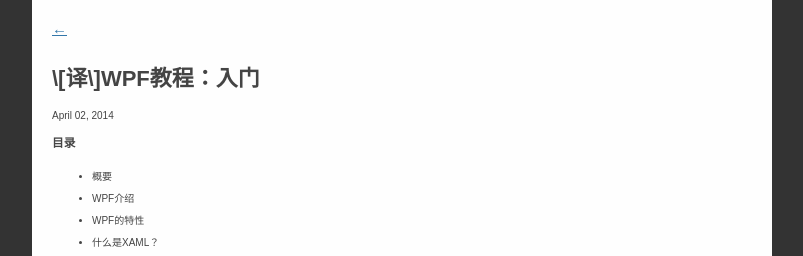
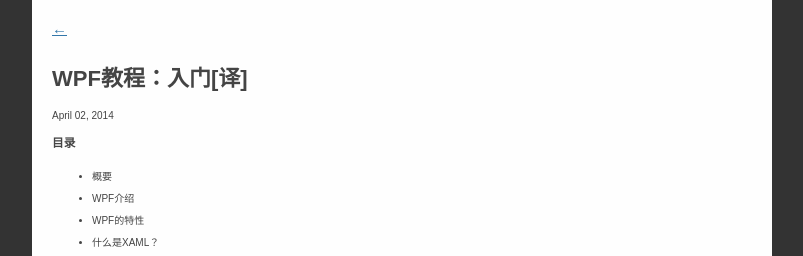
Before and after one commit to osrpt/osrpt.github.com, a Jekyll site: the page built from _posts/2014-04-02-WPF-Tutorial-Beginning.md, in a window 1280 px wide. Shown: the top 256 px of the page, without its empty margins (238-1041 px from the left). Built offline with Jekyll 4.4.1, drawn with Linux system fonts in a browser that asks for light colours; Markdown is read by kramdown in place of the engine named in the settings.

Commit message:
测试方括号

```diff
--- a/_posts/2014-04-02-WPF-Tutorial-Beginning.md
+++ b/_posts/2014-04-02-WPF-Tutorial-Beginning.md
@@ -1,6 +1,6 @@
 ---
 layout: post
-title: \[译\]WPF教程：入门
+title: WPF教程：入门[译]
 ---
 
 ###目录
```
